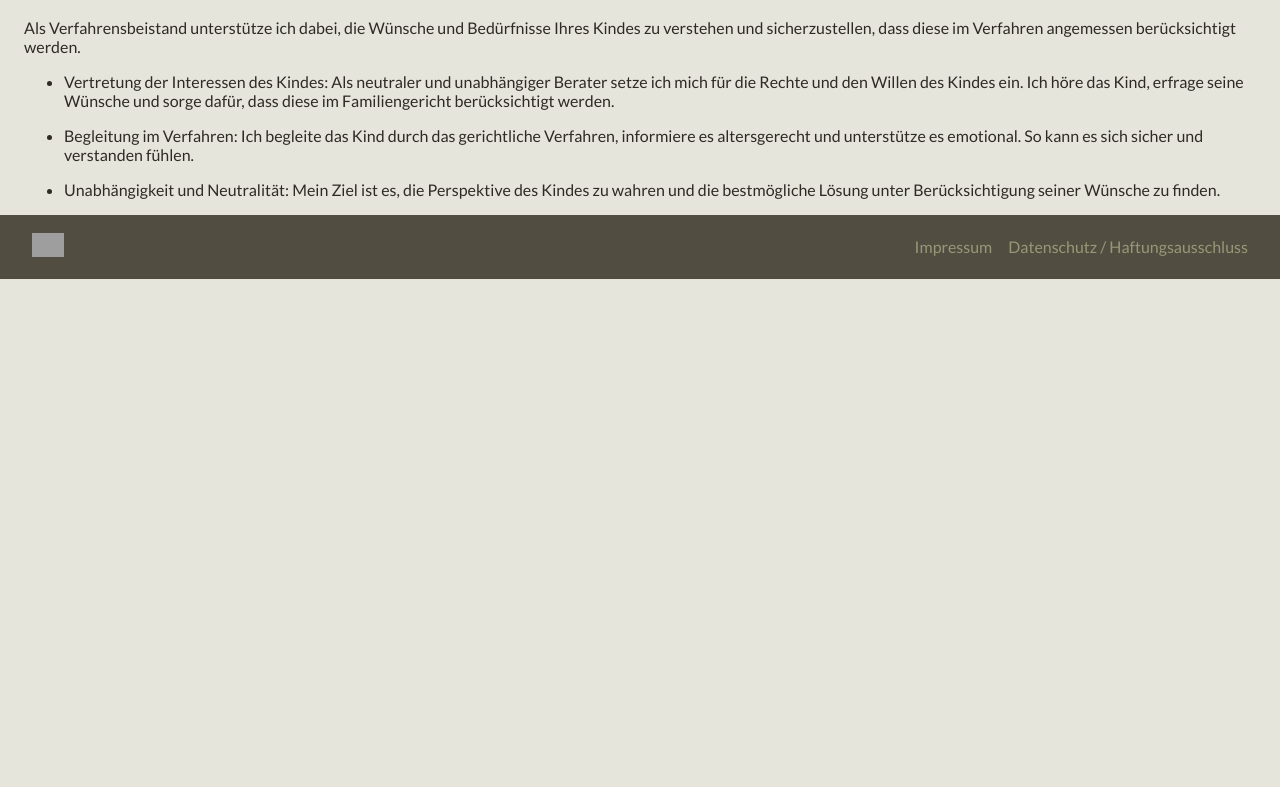
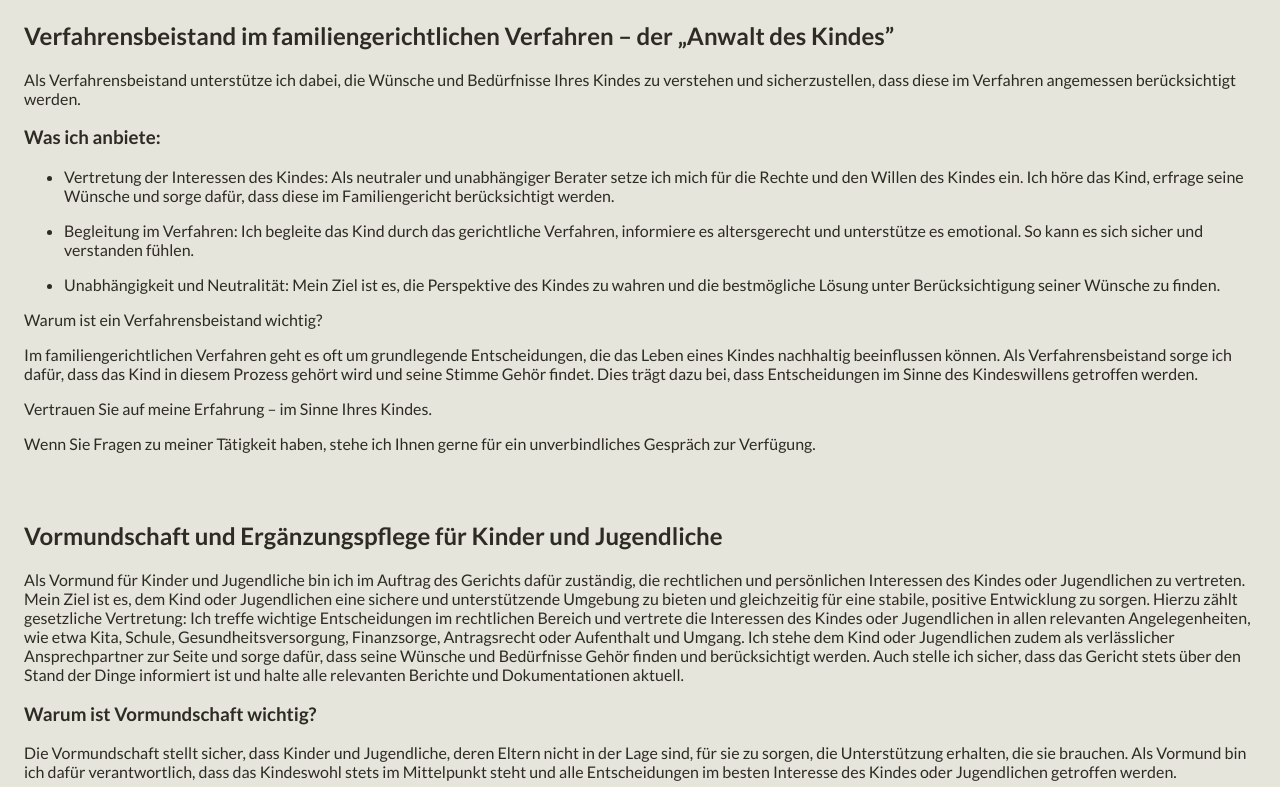
Before and after one commit to KevinMuellerDev/Sturmfest, a Nuxt app: page /angebot/familiengerichtlich in a window 1280 px wide. Shown: the part 913-1700 px from the top of the page. Before the commit the page ends 1192 px from the top, so only its background shows below. Built offline with nearby package versions, Linux system fonts and the light colour scheme; grey boxes are pictures that could not be loaded.

Commit message:
finished familiengerichtlich page

```diff
--- a/assets/main.css
+++ b/assets/main.css
@@ -39,6 +39,14 @@ a:hover {
     font-size: 2em!important;
   }
 
+  section{
+    font-size: 2em!important;
+  }
+
+  div.content-wrapper h1{
+    font-size: 2rem!important;
+  }
+
   .opening-hours {
     width: 100% !important;
   }
--- a/components/MyWork.vue
+++ b/components/MyWork.vue
@@ -4,11 +4,19 @@
         <section v-for="(offer, index) in task.offers" :key="index" class="task-wrapper">
             <h2 v-html="offer.subtitle"></h2>
             <p>{{ offer.description }}</p>
-            <ul v-if="offer.content.length > 1">
-                <li v-for="content in offer.content" :key="content.context">
-                    {{ content.context }}{{ content.description }}
-                </li>
-            </ul>
+            <div v-if="offer.contentList">
+                <h3>Was ich anbiete:</h3>
+                <ul>
+                    <li v-for="content in offer.contentList" :key="content.context">
+                        {{ content.context }}{{ content.description }}
+                    </li>
+                </ul>
+            </div>
+            <div v-if="offer.content" v-for="content in offer.content">
+                <h3 v-if="content.subtitle">{{ content.subtitle }}</h3>
+                <p v-for="text in content.text">{{ text }}</p>
+            </div>
+            <p v-for="text in offer.closingText">{{ text.paragraph }}</p>
         </section>
     </div>
 </template>
@@ -27,10 +35,11 @@ const props = defineProps({
 div.content-wrapper {
     color: var(--font-color);
     width: calc(100% - 3rem);
-    padding: 0 1.5rem;
+    padding: 0 1.5rem 1.5rem;
 }
 
 .task-wrapper {
+    padding: 32px 0 0;
     ul {
         display: flex;
         flex-direction: column;
--- a/public/assets/data/familiengerichtlich.json
+++ b/public/assets/data/familiengerichtlich.json
@@ -2,20 +2,53 @@
     "title": "Angebote im familiengerichtlichen Kontext",
     "offers": [
         {
-            "subtitle": "Verfahrensbeistand im Familiengerichtlichen Verfahren – der &bdquo;Anwalt des Kindes&rdquo;",
+            "subtitle": "Verfahrensbeistand im familiengerichtlichen Verfahren – der &bdquo;Anwalt des Kindes&rdquo;",
             "description": "Als Verfahrensbeistand unterstütze ich dabei, die Wünsche und Bedürfnisse Ihres Kindes zu verstehen und sicherzustellen, dass diese im Verfahren angemessen berücksichtigt werden.",
+            "contentList": [
+                {
+                    "context": "Vertretung der Interessen des Kindes:",
+                    "description": " Als neutraler und unabhängiger Berater setze ich mich für die Rechte und den Willen des Kindes ein. Ich höre das Kind, erfrage seine Wünsche und sorge dafür, dass diese im Familiengericht berücksichtigt werden."
+                },
+                {
+                    "context": "Begleitung im Verfahren:",
+                    "description": " Ich begleite das Kind durch das gerichtliche Verfahren, informiere es altersgerecht und unterstütze es emotional. So kann es sich sicher und verstanden fühlen."
+                },
+                {
+                    "context": "Unabhängigkeit und Neutralität:",
+                    "description": " Mein Ziel ist es, die Perspektive des Kindes zu wahren und die bestmögliche Lösung unter Berücksichtigung seiner Wünsche zu finden."
+                }
+            ],
+            "closingText": [
+                {
+                    "paragraph": "Warum ist ein Verfahrensbeistand wichtig?"
+                },
+                {
+                    "paragraph": "Im familiengerichtlichen Verfahren geht es oft um grundlegende Entscheidungen, die das Leben eines Kindes nachhaltig beeinflussen können. Als Verfahrensbeistand sorge ich dafür, dass das Kind in diesem Prozess gehört wird und seine Stimme Gehör findet. Dies trägt dazu bei, dass Entscheidungen im Sinne des Kindeswillens getroffen werden."
+                },
+                {
+                    "paragraph": "Vertrauen Sie auf meine Erfahrung – im Sinne Ihres Kindes."
+                },
+                {
+                    "paragraph": "Wenn Sie Fragen zu meiner Tätigkeit haben, stehe ich Ihnen gerne für ein unverbindliches Gespräch zur Verfügung."
+                }
+            ]
+        },
+        {
+            "subtitle": "Vormundschaft und Ergänzungspflege für Kinder und Jugendliche",
+            "description": "Als Vormund für Kinder und Jugendliche bin ich im Auftrag des Gerichts dafür zuständig, die rechtlichen und persönlichen Interessen des Kindes oder Jugendlichen zu vertreten. Mein Ziel ist es, dem Kind oder Jugendlichen eine sichere und unterstützende Umgebung zu bieten und gleichzeitig für eine stabile, positive Entwicklung zu sorgen. Hierzu zählt gesetzliche Vertretung: Ich treffe wichtige Entscheidungen im rechtlichen Bereich und vertrete die Interessen des Kindes oder Jugendlichen in allen relevanten Angelegenheiten, wie etwa Kita, Schule, Gesundheitsversorgung, Finanzsorge, Antragsrecht oder Aufenthalt und Umgang. Ich stehe dem Kind oder Jugendlichen zudem als verlässlicher Ansprechpartner zur Seite und sorge dafür, dass seine Wünsche und Bedürfnisse Gehör finden und berücksichtigt werden. Auch stelle ich sicher, dass das Gericht stets über den Stand der Dinge informiert ist und halte alle relevanten Berichte und Dokumentationen aktuell.",
             "content": [
                 {
-                    "context":"Vertretung der Interessen des Kindes:",
-                    "description":" Als neutraler und unabhängiger Berater setze ich mich für die Rechte und den Willen des Kindes ein. Ich höre das Kind, erfrage seine Wünsche und sorge dafür, dass diese im Familiengericht berücksichtigt werden."
-                },
+                    "subtitle": "Warum ist Vormundschaft wichtig?",
+                    "text": [
+                        "Die Vormundschaft stellt sicher, dass Kinder und Jugendliche, deren Eltern nicht in der Lage sind, für sie zu sorgen, die Unterstützung erhalten, die sie brauchen. Als Vormund bin ich dafür verantwortlich, dass das Kindeswohl stets im Mittelpunkt steht und alle Entscheidungen im besten Interesse des Kindes oder Jugendlichen getroffen werden.",
+                        "In manchen Fällen werden mir auch nur Teile des Sorgerechtes übertragen, wie beispielsweise das Umgangsrecht - um das Konfliktfeld darum zwischen den Beteiligten aufzulösen. In diesem Fall werde ich durch das Familiengericht als Ergänzungspflege für den jeweiligen Sorgerechtsbereich eingesetzt.",
+                        "Eine wertschätzende und kindzentrierte Kommunikation ist mir sehr wichtig."
+                    ]
+                }
+            ],
+            "closingText": [
                 {
-                    "context":"Begleitung im Verfahren:",
-                    "description":" Ich begleite das Kind durch das gerichtliche Verfahren, informiere es altersgerecht und unterstütze es emotional. So kann es sich sicher und verstanden fühlen."
-                },
-                {
-                    "context":"Unabhängigkeit und Neutralität:",
-                    "description":" Mein Ziel ist es, die Perspektive des Kindes zu wahren und die bestmögliche Lösung unter Berücksichtigung seiner Wünsche zu finden."
+                    "paragraph": "Wenn Ihr Kind oder Sie also Fragen zur Vormundschaft haben, stehe ich Ihnen gerne für ein Gespräch zur Verfügung."
                 }
             ]
         }
```
